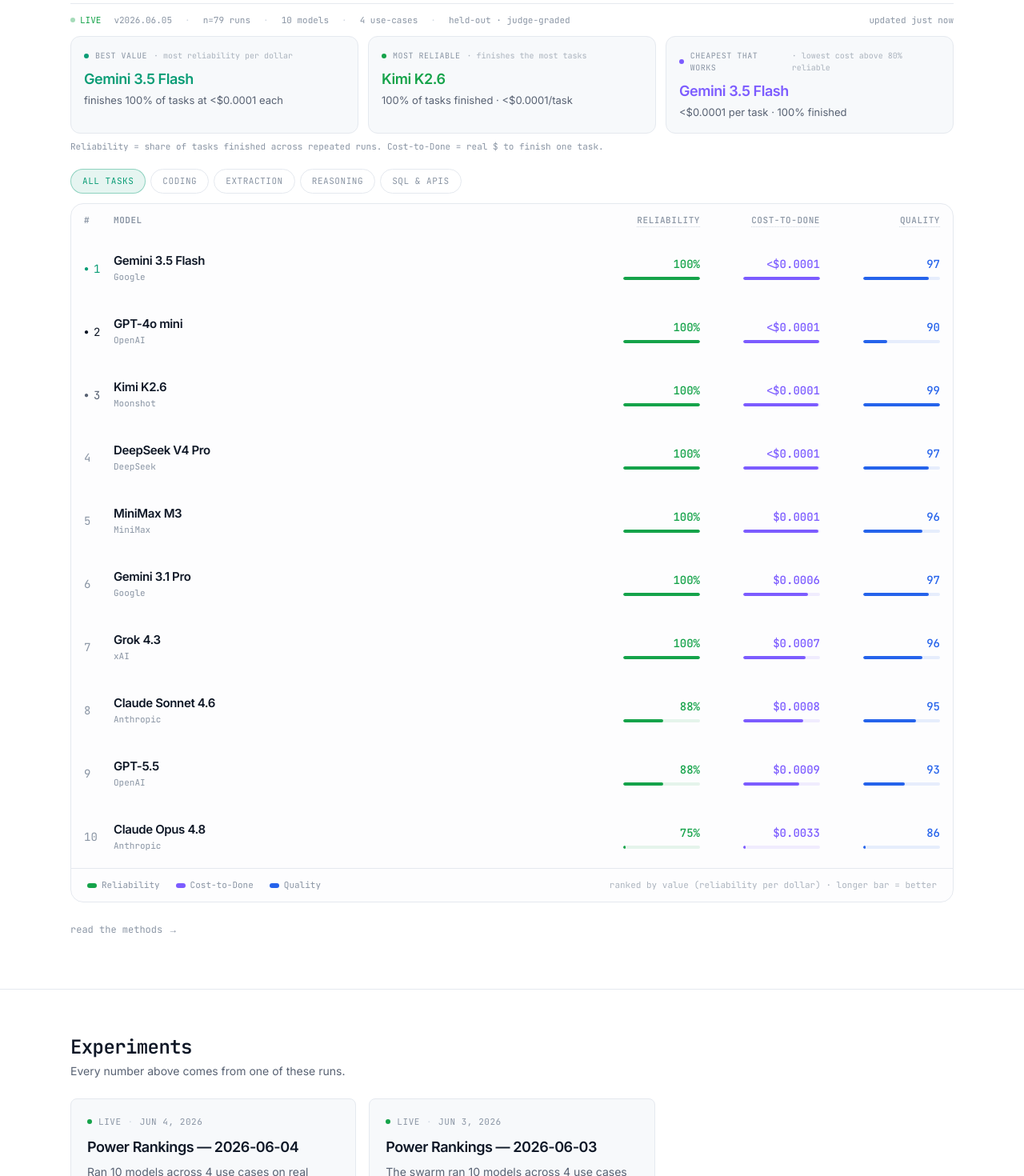
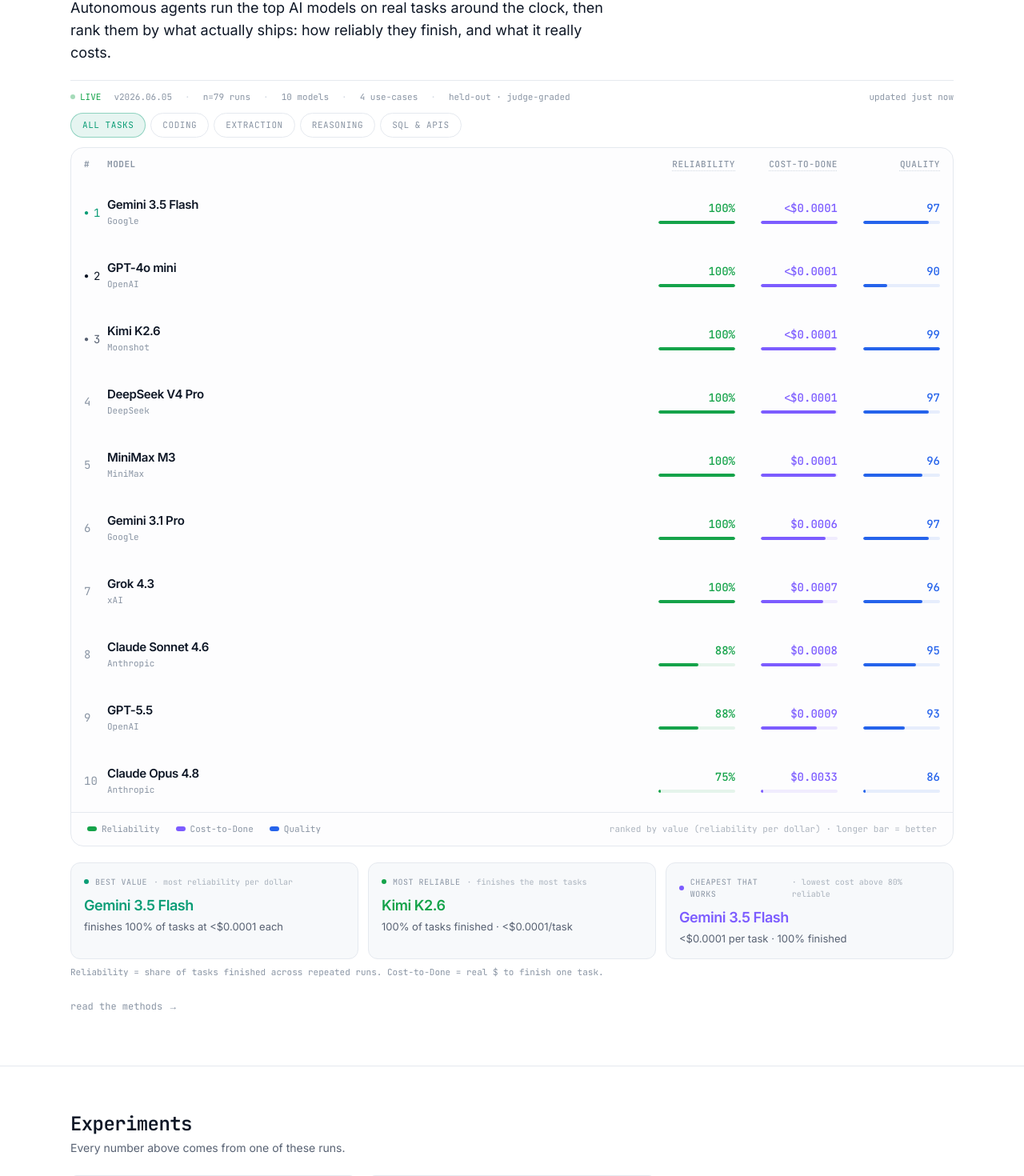
Before and after one commit to recursivlabs/research, a Next.js app: page / in a window 1280 px wide. Shown: the part 144-1614 px from the top of the page at 80% size. Built offline with nearby package versions, Linux system fonts and the light colour scheme; no server answers.

Commit message:
research: viral self-telling experiment OG cards + data-driven headlines; tight autonomous-research explainer; verdict cards below leaderboard; mobile-responsive padding + table

```diff
--- a/content/experiments/2026-06-04-power-rankings.mdx
+++ b/content/experiments/2026-06-04-power-rankings.mdx
@@ -1,14 +1,15 @@
 ---
-title: "Power Rankings — 2026-06-04"
-summary: "Ran 10 models across 4 use cases on real tasks. Best value: Gemini 3.5 Flash."
+title: "The most expensive model finished last"
+summary: "We ran the 10 top AI models on real coding, data, reasoning, and SQL tasks. Claude Opus 4.8 cost about 101× the cheapest model and still posted the lowest score of the field. The cheapest models aced every task."
 date: "2026-06-04"
 status: "live"
-heroStatLabel: "models benchmarked"
-heroStatValue: "10"
+winner: "Gemini 3.5 Flash"
+heroStatValue: "101×"
+heroStatLabel: "the cost — and last place"
 ---
 
-We ran 10 frontier models on real coding, extraction, reasoning, sql tasks, grading completion and quality with an independent judge model. Cost-to-Done is computed from the tokens each run used at published per-model prices.
+We ran the 10 leading models as agents on real coding, extraction, reasoning, sql tasks, grading completion and quality with an independent judge model. Cost-to-Done is the tokens each run actually used, priced at published per-model rates.
 
 <VerdictBox>
-Best value this run: Gemini 3.5 Flash — finishes reliably at the lowest cost per task.
+Claude Opus 4.8 cost about 101× Gemini 3.5 Flash per task. Gemini 3.5 Flash did the same work reliably for a fraction of a cent.
 </VerdictBox>
--- a/data/leaderboard.json
+++ b/data/leaderboard.json
@@ -1,5 +1,5 @@
 {
-  "updatedAt": "2026-06-05T00:19:27.596Z",
+  "updatedAt": "2026-06-05T00:23:21.956Z",
   "preview": false,
   "weights": {},
   "models": [
--- a/src/app/experiments/[slug]/opengraph-image.tsx
+++ b/src/app/experiments/[slug]/opengraph-image.tsx
@@ -1,47 +1,67 @@
 import { ImageResponse } from 'next/og';
 import { getExperiment } from '@/lib/experiments';
+import { loadLeaderboard } from '@/lib/leaderboard';
+import { fmtCost } from '@/lib/format';
 
 export const runtime = 'nodejs';
 export const size = { width: 1200, height: 630 };
 export const contentType = 'image/png';
 
-export default function Image({ params }: { params: { slug: string } }) {
+// The card tells the whole story with no click: headline + the live scoreboard,
+// cheapest winners on top, the expensive laggard called out at the bottom.
+export default async function Image({ params }: { params: { slug: string } }) {
   const exp = getExperiment(params.slug);
   const title = exp?.title ?? 'Recursiv Research';
-  const summary = exp?.summary ?? '';
-  const stat = exp?.heroStatValue;
-  const statLabel = exp?.heroStatLabel;
+  const board = await loadLeaderboard();
+  const ranked = board.models; // enriched: sorted by composite, best first
+  const priciest = [...board.models].sort((a, b) => (b.metrics.costToDone?.value ?? 0) - (a.metrics.costToDone?.value ?? 0))[0];
+  const priciestRank = ranked.findIndex((m) => m.modelId === priciest?.modelId) + 1;
+
+  // top 3 winners + the expensive laggard (if not already shown)
+  const rows = ranked.slice(0, 3).map((m, i) => ({ m, rank: i + 1, loser: false }));
+  if (priciest && priciestRank > 3) rows.push({ m: priciest, rank: priciestRank, loser: true });
+
+  const Row = ({ m, rank, loser }: any) => {
+    const rel = m.metrics.completionRate?.value ?? 0;
+    const cost = m.metrics.costToDone?.value ?? 0;
+    const winner = rank === 1;
+    return (
+      <div
+        style={{
+          display: 'flex', alignItems: 'center', justifyContent: 'space-between',
+          padding: '12px 20px', borderRadius: 12,
+          background: winner ? 'rgba(11,157,118,0.10)' : loser ? 'rgba(221,45,59,0.06)' : '#f7f9fb',
+          border: winner ? '2px solid rgba(11,157,118,0.55)' : loser ? '2px solid rgba(221,45,59,0.35)' : '1px solid #e5e9ef',
+        }}
+      >
+        <div style={{ display: 'flex', alignItems: 'center', gap: 18 }}>
+          <div style={{ display: 'flex', width: 40, fontSize: 28, fontWeight: 700, color: winner ? '#0b9d76' : loser ? '#dd2d3b' : '#8a95a4' }}>{loser ? `#${rank}` : rank}</div>
+          <div style={{ display: 'flex', fontSize: 30, fontWeight: 600, color: '#0e1726' }}>{m.displayName}</div>
+        </div>
+        <div style={{ display: 'flex', alignItems: 'center', gap: 34 }}>
+          <div style={{ display: 'flex', fontSize: 26, color: rel >= 1 ? '#15a34a' : '#586273' }}>{Math.round(rel * 100)}%</div>
+          <div style={{ display: 'flex', width: 150, justifyContent: 'flex-end', fontSize: 26, fontWeight: 700, color: loser ? '#dd2d3b' : '#0b9d76' }}>{fmtCost(cost)}</div>
+        </div>
+      </div>
+    );
+  };
 
   return new ImageResponse(
     (
-      <div
-        style={{
-          width: '100%',
-          height: '100%',
-          display: 'flex',
-          flexDirection: 'column',
-          background: '#ffffff',
-          color: '#0e1726',
-          padding: 64,
-          fontFamily: 'monospace',
-        }}
-      >
-        <div style={{ display: 'flex', alignItems: 'center', gap: 14, color: '#0b9d76', fontSize: 22 }}>
-          <div style={{ width: 14, height: 14, borderRadius: 999, background: '#0b9d76' }} />
-          recursiv / research
+      <div style={{ width: '100%', height: '100%', display: 'flex', flexDirection: 'column', background: '#ffffff', color: '#0e1726', padding: 56, fontFamily: 'monospace' }}>
+        <div style={{ display: 'flex', alignItems: 'center', justifyContent: 'space-between' }}>
+          <div style={{ display: 'flex', alignItems: 'center', gap: 12, color: '#0b9d76', fontSize: 22 }}>
+            <div style={{ width: 13, height: 13, borderRadius: 999, background: '#0b9d76' }} />
+            recursiv / research
+          </div>
+          <div style={{ display: 'flex', fontSize: 18, color: '#8a95a4' }}>reliability · cost-to-done</div>
         </div>
-        <div style={{ fontSize: 56, fontWeight: 700, lineHeight: 1.08, marginTop: 32, maxWidth: 1000 }}>
-          {title}
+
+        <div style={{ display: 'flex', fontSize: 52, fontWeight: 700, lineHeight: 1.07, marginTop: 24, maxWidth: 1080 }}>{title}</div>
+
+        <div style={{ display: 'flex', flexDirection: 'column', gap: 12, marginTop: 'auto' }}>
+          {rows.map((r) => <Row key={r.m.modelId} {...r} />)}
         </div>
-        <div style={{ fontSize: 26, color: '#586273', marginTop: 20, maxWidth: 920, lineHeight: 1.4 }}>
-          {summary.length > 160 ? summary.slice(0, 157) + '…' : summary}
-        </div>
-        {stat && (
-          <div style={{ display: 'flex', alignItems: 'baseline', gap: 16, marginTop: 'auto' }}>
-            <div style={{ fontSize: 72, fontWeight: 700, color: '#0b9d76' }}>{stat}</div>
-            <div style={{ fontSize: 24, color: '#8a95a4' }}>{statLabel}</div>
-          </div>
-        )}
       </div>
     ),
     size,
--- a/src/app/page.tsx
+++ b/src/app/page.tsx
@@ -18,11 +18,14 @@
       {/* the index is the hero */}
       <section className="relative border-b border-line">
         <div className="bg-grid-faint absolute inset-0 h-40" aria-hidden />
-        <div className="relative mx-auto max-w-6xl px-6 pb-16 pt-12">
-          <div className="mb-5 flex items-center gap-2 font-mono text-[11px] uppercase tracking-[0.2em] text-accent">
+        <div className="relative mx-auto max-w-6xl px-4 pb-14 pt-10 sm:px-6 sm:pb-16 sm:pt-12">
+          <div className="mb-3 flex items-center gap-2 font-mono text-[11px] uppercase tracking-[0.2em] text-accent">
             <span className="live-dot inline-block h-1.5 w-1.5 rounded-full bg-accent" />
             Recursiv<span className="text-faint">//</span>Research · Power Rankings
           </div>
+          <p className="mb-5 max-w-2xl text-base text-ink sm:text-lg">
+            Autonomous agents run the top AI models on real tasks around the clock, then rank them by what actually ships: how reliably they finish, and what it really costs.
+          </p>
 
           {/* instrument stamp */}
           <div className="mb-3 flex flex-wrap items-center gap-x-4 gap-y-1 border-t border-line pt-3 font-mono text-[11px] text-faint">
@@ -55,7 +58,7 @@
       {/* experiments */}
       {experiments.length > 0 && (
         <section className="border-b border-line">
-          <div className="mx-auto max-w-6xl px-6 py-14">
+          <div className="mx-auto max-w-6xl px-4 py-12 sm:px-6 sm:py-14">
             <h2 className="text-2xl font-semibold tracking-tight">Experiments</h2>
             <p className="mt-1 text-sm text-muted">Every number above comes from one of these runs.</p>
             <div className="mt-6 grid gap-4 sm:grid-cols-2 lg:grid-cols-3">
--- a/src/components/Leaderboard.tsx
+++ b/src/components/Leaderboard.tsx
@@ -54,34 +54,6 @@
 
   return (
     <div>
-      {/* verdict cards */}
-      <div className="mb-2 grid gap-3 sm:grid-cols-3">
-        <Verdict
-          label="Best value"
-          why="most reliability per dollar"
-          model={bestValue?.m.displayName}
-          stat={bestValue ? `finishes ${formatMetric('completionRate', bestValue.mm.completionRate)} of tasks at ${formatMetric('costToDone', bestValue.mm.costToDone)} each` : ''}
-          tone="accent"
-        />
-        <Verdict
-          label="Most reliable"
-          why="finishes the most tasks"
-          model={mostReliable?.m.displayName}
-          stat={mostReliable ? `${formatMetric('completionRate', mostReliable.mm.completionRate)} of tasks finished · ${formatMetric('costToDone', mostReliable.mm.costToDone)}/task` : ''}
-          tone="completion"
-        />
-        <Verdict
-          label="Cheapest that works"
-          why="lowest cost above 80% reliable"
-          model={cheapest?.m.displayName}
-          stat={cheapest ? `${formatMetric('costToDone', cheapest.mm.costToDone)} per task · ${formatMetric('completionRate', cheapest.mm.completionRate)} finished` : ''}
-          tone="agentic"
-        />
-      </div>
-      <p className="mb-5 font-mono text-[11px] text-faint">
-        Reliability = share of tasks finished across repeated runs. Cost-to-Done = real $ to finish one task.
-      </p>
-
       {/* use-case tabs */}
       <div className="mb-3 flex flex-wrap gap-1.5">
         <Tab active={cat === 'all'} onClick={() => setCat('all')}>All tasks</Tab>
@@ -92,11 +64,11 @@
 
       <div className="overflow-hidden rounded-2xl border border-line bg-panel/30">
         <div className="overflow-x-auto scrollbar-thin">
-          <table className="w-full min-w-[680px] table-fixed border-separate border-spacing-0">
+          <table className="w-full min-w-[560px] table-fixed border-separate border-spacing-0">
             <colgroup>
-              <col style={{ width: '52px' }} />
+              <col style={{ width: '44px' }} />
               <col />
-              {CORE_METRICS.map((m) => (<col key={m.key} style={{ width: '150px' }} />))}
+              {CORE_METRICS.map((m) => (<col key={m.key} style={{ width: '128px' }} />))}
             </colgroup>
             <thead>
               <tr className="border-b border-line">
@@ -148,6 +120,16 @@
           <span className="ml-auto text-faint/70">ranked by value (reliability per dollar) · longer bar = better</span>
         </div>
       </div>
+
+      {/* verdicts — under the rankings */}
+      <div className="mt-5 grid gap-3 sm:grid-cols-3">
+        <Verdict label="Best value" why="most reliability per dollar" model={bestValue?.m.displayName} stat={bestValue ? `finishes ${formatMetric('completionRate', bestValue.mm.completionRate)} of tasks at ${formatMetric('costToDone', bestValue.mm.costToDone)} each` : ''} tone="accent" />
+        <Verdict label="Most reliable" why="finishes the most tasks" model={mostReliable?.m.displayName} stat={mostReliable ? `${formatMetric('completionRate', mostReliable.mm.completionRate)} of tasks finished · ${formatMetric('costToDone', mostReliable.mm.costToDone)}/task` : ''} tone="completion" />
+        <Verdict label="Cheapest that works" why="lowest cost above 80% reliable" model={cheapest?.m.displayName} stat={cheapest ? `${formatMetric('costToDone', cheapest.mm.costToDone)} per task · ${formatMetric('completionRate', cheapest.mm.completionRate)} finished` : ''} tone="agentic" />
+      </div>
+      <p className="mt-2 font-mono text-[11px] text-faint">
+        Reliability = share of tasks finished across repeated runs. Cost-to-Done = real $ to finish one task.
+      </p>
     </div>
   );
 }
```
Also changed, not shown: scripts/assemble.js (+24 -3 lines).
